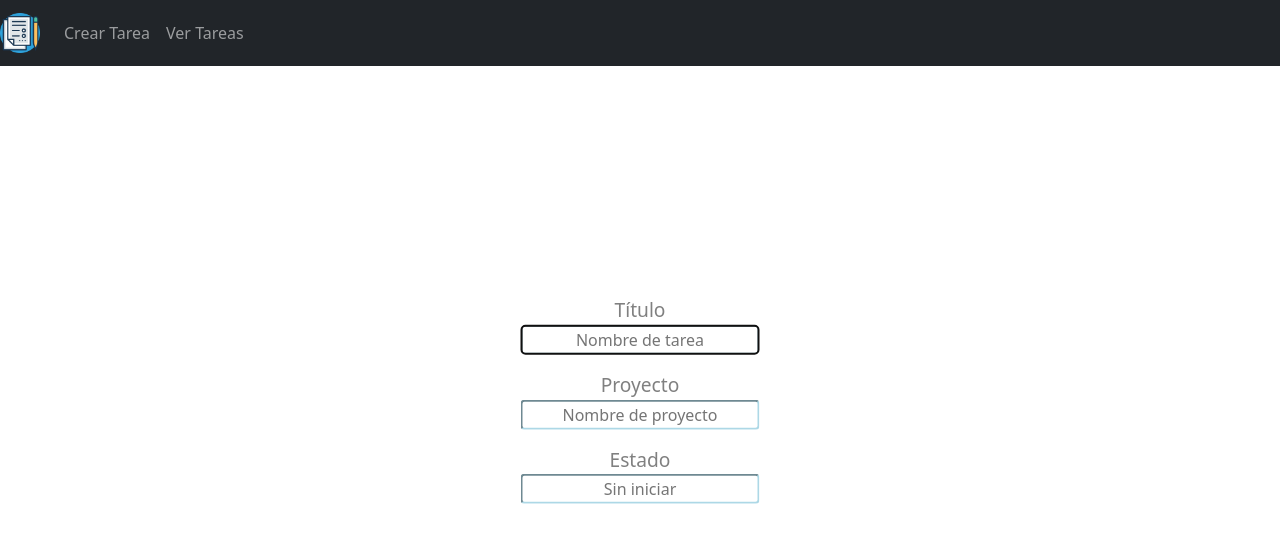
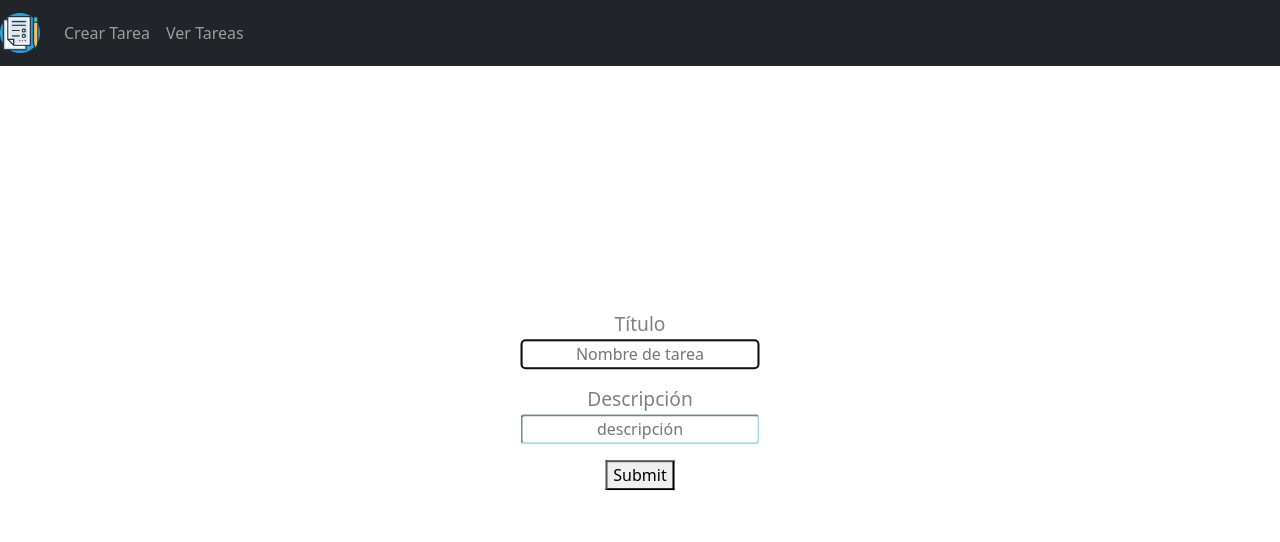
Before and after one commit to JohanSantanaGalvanJob/Project-Odoo-React, a React (Create React App) app in the folder frontend/: page /tasks/new in a window 1280 px wide. Shown: the top 542 px of the page. Built offline with nearby package versions, Linux system fonts and the light colour scheme.

Commit message:
Tasks modified v1.2

```diff
--- a/frontend/src/pages/Tasks/AddTask.js
+++ b/frontend/src/pages/Tasks/AddTask.js
@@ -7,9 +7,8 @@ export default function AddTask() {
 
     const initialTaskState = {
         id: null,
-        title: "",
-        project: "",
-        stage: ""
+        name: "",
+        project_id: ""
     }
     const [Task, setTask] = useState(initialTaskState);
     const [submitted, setSubmitted] = useState(false);
@@ -22,16 +21,14 @@ export default function AddTask() {
 
     const saveTask = () => {
         var data = {
-            title: Task.title,
-            project: Task.project,
-            stage: Task.stage
+            name: Task.name,
+            description: Task.description
         };
 
         TaskService.create(data).then(response => {
             setTask({
                 title: response.data.title,
-                project: response.data.project,
-                stage: response.data.stage
+                description: response.data.description
             });
             setSubmitted(true);
         }).catch(e => {
@@ -58,16 +55,15 @@ export default function AddTask() {
                 <form className="forms">
 
                     <div>
-                        <label htmlFor="title">Título</label>
-                        <input name="title" type="text" placeholder="Nombre de tarea" onChange={handleInputChange} required autoFocus />
+                        <label htmlFor="name">Título</label>
+                        <input name="name" type="text" placeholder="Nombre de tarea" onChange={handleInputChange} required autoFocus />
                     </div>
                     <div>
-                        <label htmlFor="project">Proyecto</label>
-                        <input name="project" type="text" placeholder="Nombre de proyecto" onChange={handleInputChange} required />
+                        <label htmlFor="description">Descripción</label>
+                        <input name="description" type="text" placeholder="descripción" onChange={handleInputChange} required />
                     </div>
                     <div>
-                        <label htmlFor="stage">Estado</label>
-                        <input name="stage" type="text" placeholder="Sin iniciar" onChange={handleInputChange} required />
+                        <button type="submit" onClick={saveTask}>Submit</button>
                     </div>
                 </form>
             )}
@@ -76,110 +72,3 @@ export default function AddTask() {
 
     );
 };
-
-// const AddCompany = () => {
-
-//   return (
-
-//         <div>
-//           <div className="form-group">
-//             <label htmlFor="name">Name</label>
-//             <input
-//               type="text"
-//               className="form-control"
-//               id="name"
-//               required
-//               value={Company.name}
-//               onChange={handleInputChange}
-//               name="name"
-//             />
-//           </div>
-
-//           <div className="form-group">
-//             <label htmlFor="description">Description</label>
-//             <input
-//               type="text"
-//               className="form-control"
-//               id="description"
-//               required
-//               value={Company.description}
-//               onChange={handleInputChange}
-//               name="description"
-//             />
-//           </div>
-
-//           <div className="form-group">
-//             <label htmlFor="email">Email</label>
-//             <input
-//               type="email"
-//               className="form-control"
-//               id="email"
-//               required
-//               value={Company.email}
-//               onChange={handleInputChange}
-//               name="email"
-//             />
-//           </div>
-
-//           <div className="form-group">
-//             <label htmlFor="phone">Phone</label>
-//             <input
-//               type="number"
-//               className="form-control"
-//               id="phone"
-//               required
-//               value={Company.phone}
-//               onChange={handleInputChange}
-//               name="phone"
-//             />
-//           </div>
-
-//           <div className="form-group">
-//             <label htmlFor="address">Address</label>
-//             <input
-//               type="text"
-//               className="form-control"
-//               id="address"
-//               required
-//               value={Company.address}
-//               onChange={handleInputChange}
-//               name="address"
-//             />
-//           </div>
-
-//           <div className="form-group">
-//             <label htmlFor="income">Income</label>
-//             <input
-//               type="number"
-//               className="form-control"
-//               id="income"
-//               required
-//               value={Company.income}
-//               onChange={handleInputChange}
-//               name="income"
-//             />
-//           </div>
-
-//           <div className="form-group">
-//             <label htmlFor="bill">Bill</label>
-//             <input
-//               type="number"
-//               className="form-control"
-//               id="bill"
-//               required
-//               value={Company.bill}
-//               onChange={handleInputChange}
-//               name="bill"
-//             />
-//           </div>
-
-//           <button onClick={saveCompany} className="btn btn-success">
-//             Submit
-//           </button>
-//         </div>
-//       )}
-//     </div>
-//   );
-// };
-
-// export default AddCompany;
--- a/frontend/src/pages/Tasks/Tasks.js
+++ b/frontend/src/pages/Tasks/Tasks.js
@@ -106,9 +106,15 @@ export default function Task() {
                             </div>
                             <div>
                                 <label>
-                                    <strong>Project:</strong>
+                                    <strong>Proyecto:</strong>
                                 </label>{" "}
                                 {currentTask.project_id}
+                            </div>
+                            <div>
+                                <label>
+                                    <strong>Descripción:</strong>
+                                </label>{" "}
+                                {currentTask.description}
                             </div>
 
                             <button href={"/app/tasks/" + currentTask.id}
@@ -120,7 +126,7 @@ export default function Task() {
                     ) : (
                         <div>
                             <br />
-                            <p>Please click on a task</p>
+                            <p>Pulsa una tarea anda</p>
                         </div>
                     )}
                 </div>
--- a/frontend/src/services/TaskService.js
+++ b/frontend/src/services/TaskService.js
@@ -81,7 +81,7 @@ const create = data => {
     "params": {
       "data": {
         "name": data.name,
-        "project_id": data.project_id
+        "description": data.description
       }
     }
   });
@@ -107,7 +107,7 @@ const update = (id, data) => {
     "params": {
       "data": {
         "name": data.name,
-        "project_id": data.project_id
+        "description": data.description
       }
     }
   });
```
Also changed, not shown: 1 other file (tests, documents, lock files or other folders).
